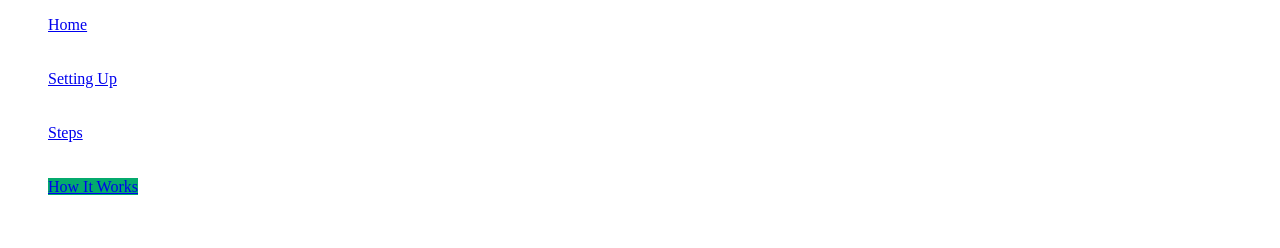
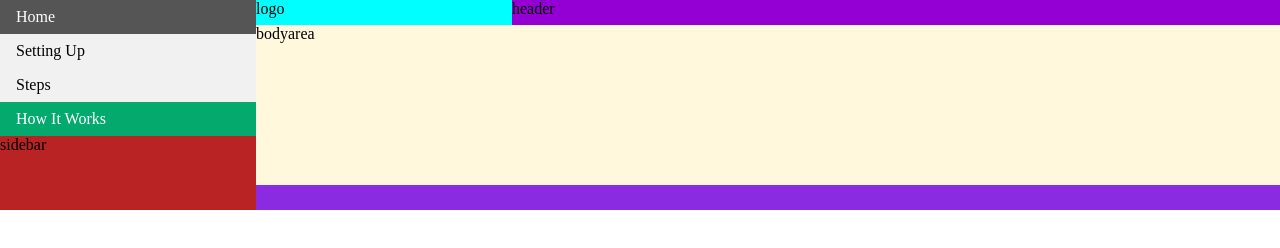
Before and after one commit to jchandd/how-to-do-website, a plain HTML site: page How It Works.html in a window 1280 px wide. Drawn offline with Linux system fonts and the light colour scheme.

Commit message:
fixed Nav bar

```diff
--- a/How It Works.html
+++ b/How It Works.html
@@ -7,15 +7,30 @@
     <title>How it Works</title>
 </head>
 <body>
-    <ul>
-        <a href="index.html">Home</a>
-          <br><br><br>
-        <a href="Setting up.html">Setting Up</a>
-        <br><br><br>
-        <a href="Steps.html">Steps</a>
-        <br><br><br>
-      <a class="active" href="How It Works.html">How It Works</a>
-        <br><br><br>
+  <div class="container">
+    <div class="navigation">
+      <ul>
+        <li><a href="index.html">Home</a></li>
+        <li><a href="Setting up.html">Setting Up</a></li>
+        <li><a href="Steps.html">Steps</a></li>
+        <li><a class="active" href="How It Works.html">How It Works</a></li>
       </ul>
+    </div>
+    <div class="logo">
+      logo
+    </div>
+    <div class="header">
+      header
+    </div>
+    <div class="sidebar">
+      sidebar
+    </div>
+    <div class="bodyarea">
+      bodyarea
+    </div>
+    <div class="footer">
+
+    </div>
+  </div>
 </body>
 </html>
--- a/style.css
+++ b/style.css
@@ -1,50 +1,71 @@
 .container {
     display: grid;
-    grid-template-columns: 1fr 3fr;
-    grid-template-rows: 2fr 1fr 4fr 9fr 1fr;
+    grid-template-columns: 2fr 2fr 6fr;
+    grid-template-rows: 2fr 9fr 4fr 2fr;
 }
 
 .logo {
-   grid-column: 1/3;
+   grid-column: 2/3;
    grid-row: 1/2;
    background-color: aqua;
 }
 
 .navigation {
-  grid-column: 1/3;
-  grid-row: 2/3;
-  background-color: deepskyblue;
+  grid-column: 1/2;
+  grid-row: 1/3;
+  background-color: rgb(255, 255, 255);
+}
+
+.sidebar {
+  grid-column: 1/2;
+  grid-row: 3/5;
+  background-color: #b92323;
 }
 
 .header {
-  grid-column: 1/3;
-  grid-row: 3/4;
+  grid-column: 3/4;
+  grid-row: 1/2;
   background-color: darkviolet;
 }
 
-.sidebar {
-  grid-column:1/2 ;
-  grid-row: 4/5;
-  background-color: brown;
-}
 .bodyarea {
- grid-column: 2/3;
- grid-row: 4/5;
+ grid-column: 2/4;
+ grid-row: 2/4;
  background-color: cornsilk;
 }
 
 .footer {
-  grid-column: 1/3;
-  grid-row: 5/6;
+  grid-column: 2/4;
+  grid-row: 4/5;
   background-color: blueviolet;
 }
-li a:hover:not(.active) {
-  background-color: #1a1818;
+body {
+  margin: 0;
 }
 
-.active {
+ul {
+  list-style-type: none;
+  margin: 0;
+  padding: 0;
+  width: 100%;
+  background-color: #f1f1f1;
+  height: 100%;
+  overflow: auto;
+}
+
+li a {
+  display: block;
+  color: #000;
+  padding: 8px 16px;
+  text-decoration: none;
+}
+
+li a.active {
   background-color: #04AA6D;
+  color: white;
+}
 
-
-
+li a:hover:not(.active) {
+  background-color: #555;
+  color: white;
 }
```
Also changed, not shown: Setting up.html (+25 -11 lines), Steps.html (+20 -10 lines), index.html (+10 -40 lines).
